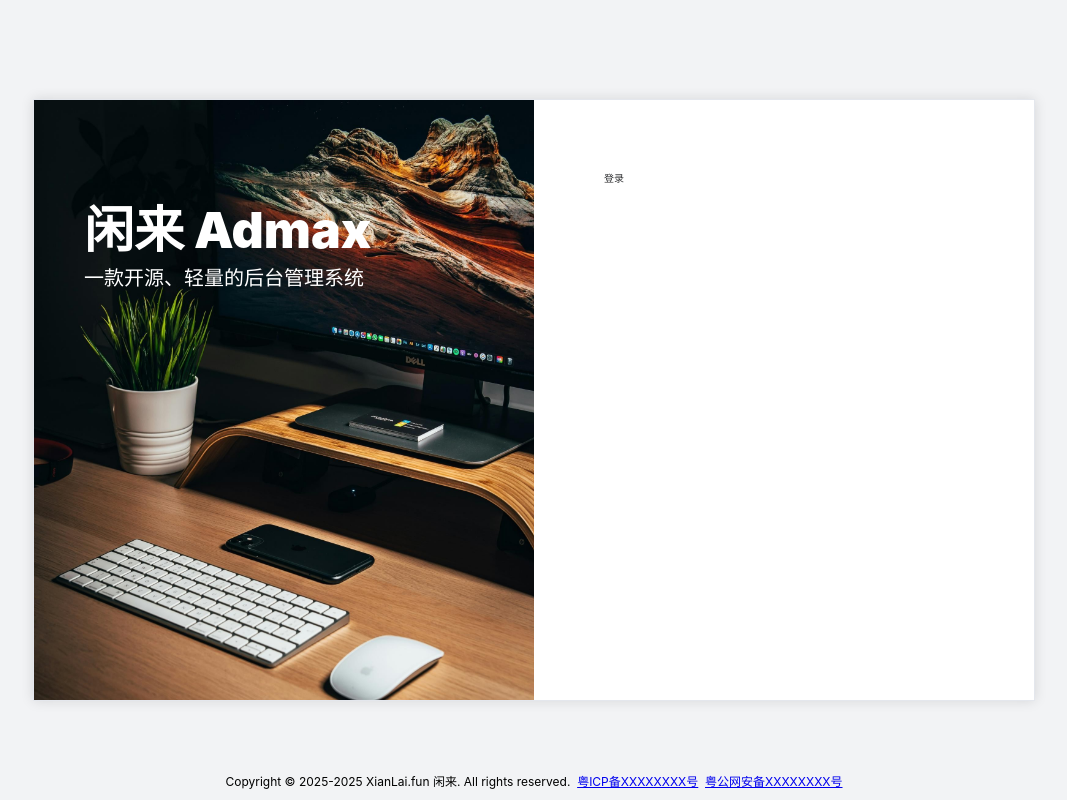
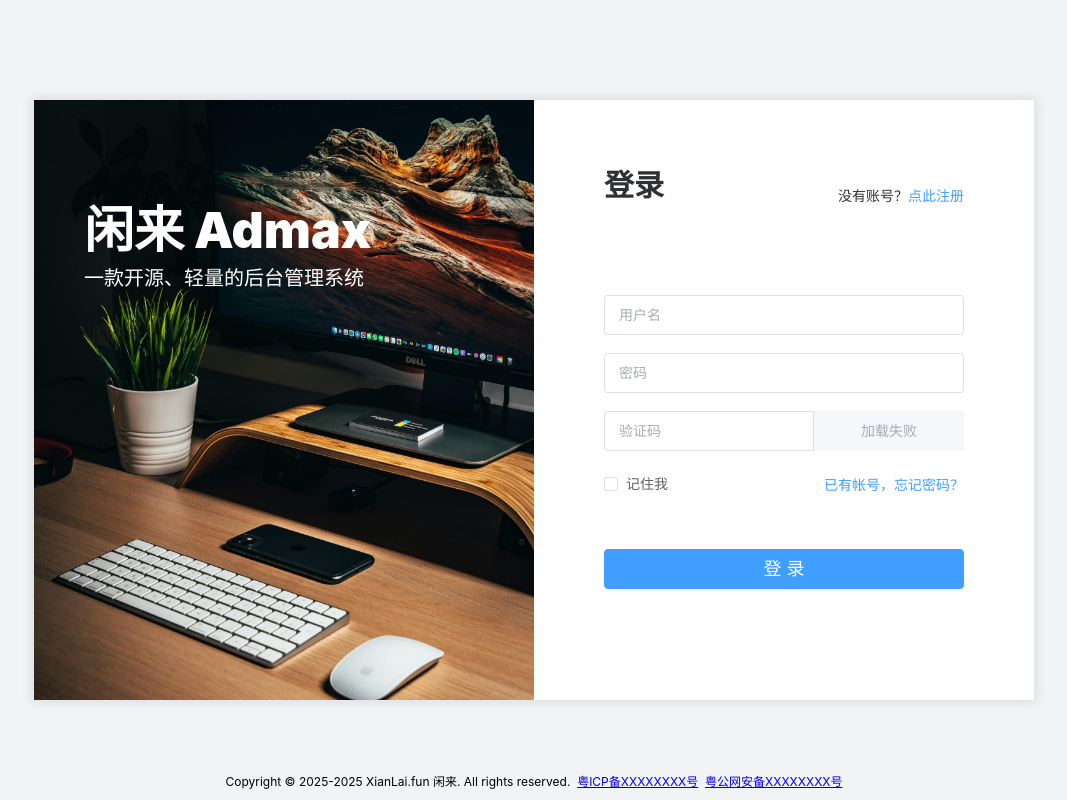
Before and after one commit to Wyatt6/xianlai-admax, a Vue app: page /portal/login in a window 1280 px wide. Shown: the whole page, without its empty margins (106-1173 px from the left). Built offline with nearby package versions, Linux system fonts and the light colour scheme; no server answers.

Commit message:
Login page

```diff
--- /dev/null
+++ b/src/apis/services/iam/user.js
@@ -0,0 +1,22 @@
+import axios from '../../axios'
+
+const USER = '/admax/iam/user'
+
+export default {
+  register: (params, data) => {
+    return axios({
+      desc: '注册',
+      method: 'post',
+      url: `${USER}/register`,
+      data
+    })
+  },
+  login: (params, data) => {
+    return axios({
+      desc: '登录',
+      method: 'post',
+      url: `${USER}/login`,
+      data
+    })
+  }
+}
--- a/src/views/portal/login/index.vue
+++ b/src/views/portal/login/index.vue
@@ -1 +1,227 @@
-<template>登录</template>
+<template>
+  <div class="box-wrap">
+    <div class="box-header">
+      <div>
+        <span class="title">登录</span>
+      </div>
+      <div>
+        <span class="sub-title">没有账号？</span>
+        <span :class="loading ? 'sub-title-link__disabled' : 'sub-title-link'" @click="toRegister">点此注册</span>
+      </div>
+    </div>
+    <el-form class="form-wrap" ref="formRef" :model="formModel" :rules="formRules" :disabled="loading">
+      <el-form-item prop="username">
+        <el-input size="large" placeholder="用户名" v-model="formModel.username" :maxlength="20" clearable />
+      </el-form-item>
+      <el-form-item prop="password">
+        <el-input size="large" placeholder="密码" v-model="formModel.password" type="password" :maxlength="30" show-password />
+      </el-form-item>
+      <el-form-item prop="captcha">
+        <el-input size="large" placeholder="验证码" v-model="formModel.captcha" maxlength="5" clearable>
+          <template #append>
+            <div class="captcha-box">
+              <Captcha ref="captchaRef" :loading="loading" />
+            </div>
+          </template>
+        </el-input>
+      </el-form-item>
+    </el-form>
+    <div class="sub-box">
+      <div>
+        <el-checkbox v-model="rememberMe" label="记住我" />
+      </div>
+      <div @click="toResetPassword">
+        <span class="sub-title-link">已有帐号，忘记密码？</span>
+      </div>
+    </div>
+    <el-button class="login-btn" type="primary" size="large" :loading="loading" @click="onLogin">
+      <span class="login-btn-label">登 录</span>
+    </el-button>
+  </div>
+</template>
+
+<script setup>
+import Captcha from '@/components/Captcha/index.vue'
+import { ElMessage } from 'element-plus'
+import { ref, onMounted } from 'vue'
+import { useRouter } from 'vue-router'
+import Storage from '@/utils/storage'
+import Validator from '@/utils/validator'
+import Logger from '@/utils/logger'
+import Apis from '@/apis'
+
+const loading = ref(false)
+const router = useRouter()
+const captchaRef = ref()
+const rememberMe = ref(Storage.get('remember_username') != null)
+
+const formRef = ref()
+const formModel = ref({
+  username: Storage.get('remember_username') || '', // 自动填充记住的用户名
+  password: '',
+  captcha: ''
+})
+const formRules = ref({
+  username: [
+    { required: true, message: '请输入用户名', trigger: 'blur' },
+    { min: 5, max: 20, message: `长度5至20位`, trigger: 'change' },
+    { min: 5, max: 20, message: `长度5至20位`, trigger: 'blur' },
+    { validator: Validator.username(), trigger: 'change' },
+    { validator: Validator.username(), trigger: 'blur' }
+  ],
+  password: [
+    { required: true, message: '请输入密码', trigger: 'blur' },
+    { min: 6, max: 30, message: `长度6至30位`, trigger: 'change' },
+    { min: 6, max: 30, message: `长度6至30位`, trigger: 'blur' },
+    { validator: Validator.password(), trigger: 'change' },
+    { validator: Validator.password(), trigger: 'blur' }
+  ],
+  captcha: [
+    { required: true, message: '请输入验证码', trigger: 'blur' },
+    { validator: Validator.captcha(), trigger: 'blur' }
+  ]
+})
+
+function onLogin() {
+  Logger.log('用户登录')
+  formRef.value.validate(valid => {
+    if (valid) {
+      loading.value = true
+      const input = {
+        username: formModel.value.username,
+        password: formModel.value.password,
+        captchaKey: captchaRef.value.captchaKey,
+        captcha: formModel.value.captcha
+      }
+      Apis.iam.user
+        .login(null, input)
+        .finally(() => {
+          loading.value = false
+        })
+        .then(result => {
+          if (result && result.success) {
+            Logger.log('登录成功')
+            const { token, tokenExpiredTime } = result.data
+            Logger.log('缓存登录数据')
+            Storage.set('token', token) // 用来下次自动登录
+            Storage.set('token_expired_time', tokenExpiredTime)
+            if (rememberMe.value) {
+              Logger.log('记住用户名')
+              Storage.set('remember_username', input.username)
+            } else {
+              Storage.delete('remember_username')
+            }
+            Logger.log('跳转到主页面')
+            router.push('/')
+          } else {
+            Logger.log('登录失败')
+            ElMessage.error(result && result.data && result.data.message ? result.data.message : '登录失败')
+            // 自动刷新验证码
+            captchaRef.value.initCaptcha(true)
+            formModel.value.captcha = ''
+          }
+        })
+    } else {
+      ElMessage.error('输入格式错误')
+      Logger.log('登录表单数据格式错误')
+    }
+  })
+}
+
+/**
+ * 回车登录
+ * @param event 键盘事件对象
+ */
+document.onkeydown = event => {
+  if (event.keyCode === 13) {
+    onLogin()
+  }
+}
+
+function toRegister() {
+  if (!loading.value) {
+    router.push('/portal/register')
+  }
+}
+
+function toResetPassword() {
+  if (!loading.value) {
+    router.push('/portal/reset-password')
+  }
+}
+
+/**
+ * 绑定验证码组件，挂载组件时初始化验证码
+ */
+onMounted(() => {
+  captchaRef.value.initCaptcha(true)
+})
+</script>
+
+<style lang="scss" scoped>
+.box-wrap {
+  width: 100%;
+  height: 100%;
+
+  .sub-title {
+    font-size: 1.4rem;
+  }
+
+  .sub-title-link {
+    color: #409eff;
+    font-size: 1.4rem;
+    cursor: pointer;
+
+    &__disabled {
+      color: #409eff;
+      font-size: 1.4rem;
+      cursor: not-allowed;
+    }
+  }
+
+  .box-header {
+    width: 100%;
+    height: 3.5rem;
+    margin-bottom: 2.5rem;
+    display: flex;
+    align-items: flex-end; // 下边对齐
+    justify-content: space-between;
+
+    .title {
+      font-size: 3rem;
+      font-weight: bold;
+      font-family: Tahoma;
+    }
+  }
+
+  .form-wrap {
+    margin-top: 9rem;
+
+    :deep(.el-input-group__append) {
+      padding: 0;
+    }
+
+    .captcha-box {
+      width: 15rem;
+      height: 4rem;
+    }
+  }
+
+  .sub-box {
+    width: 100%;
+    height: 3rem;
+    display: flex;
+    align-items: center;
+    justify-content: space-between;
+  }
+
+  .login-btn {
+    width: 100%;
+    margin-top: 5rem;
+
+    .login-btn-label {
+      font-size: 1.8rem;
+    }
+  }
+}
+</style>
```
